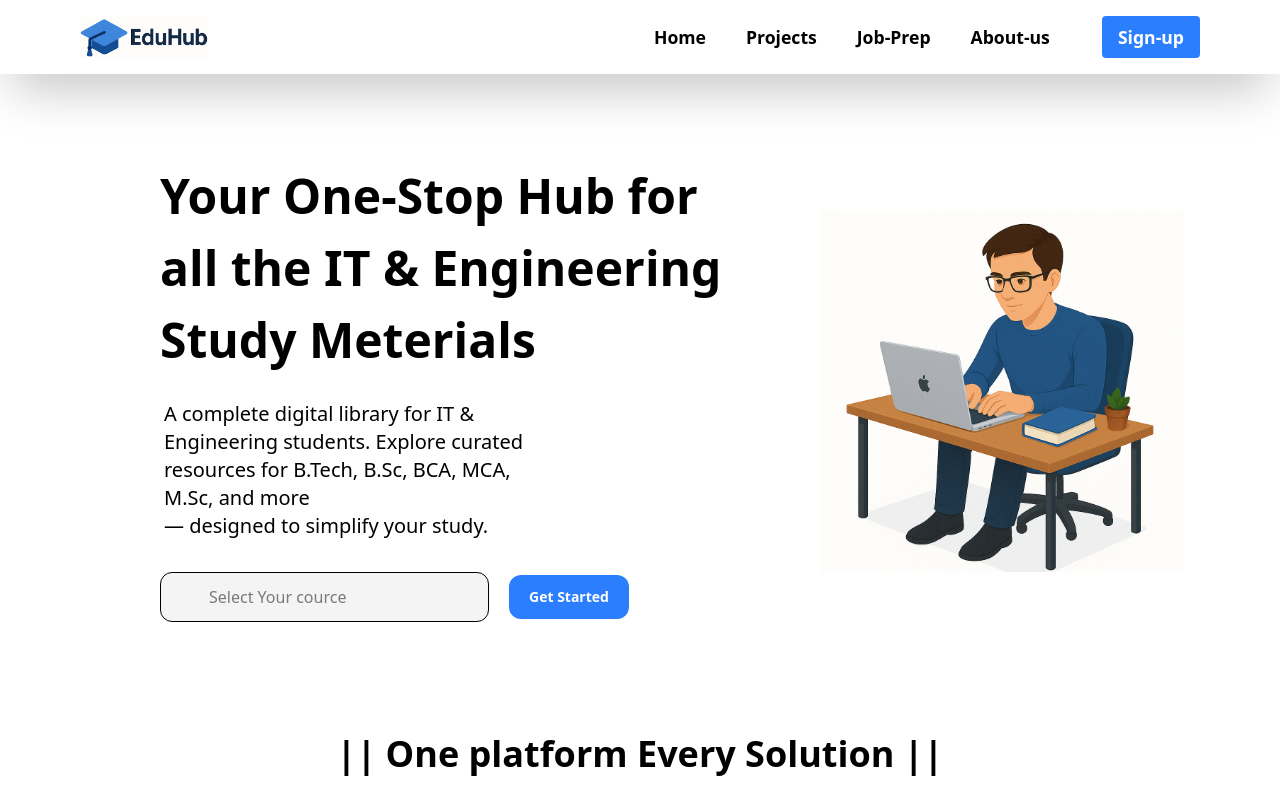
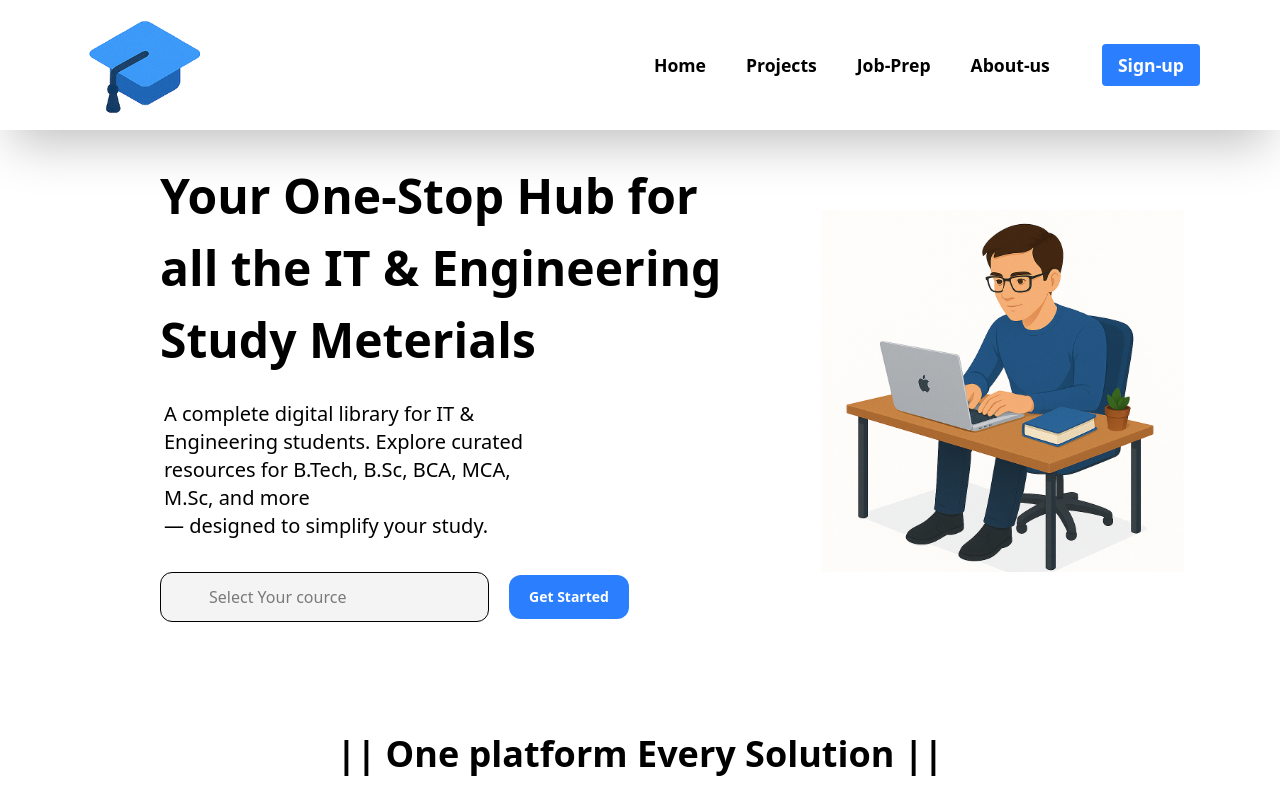
Before and after one commit to DevoloperAman/EduHub, a React (Vite) app: page / in a window 1280 px wide. Shown: the top 800 px of the page. Built offline with nearby package versions, Linux system fonts and the light colour scheme.

Commit message:
Updated images and fixed paths

```diff
--- a/src/Components/Navbar.jsx
+++ b/src/Components/Navbar.jsx
@@ -2,6 +2,7 @@
 import { Link } from "react-router-dom"
 import { useState } from "react"
 import { Menu, X } from "lucide-react" // You can install `lucide-react` or use any icon library
+import navlog from "../assets/fevicon.png" // Adjust the path as necessary
 
 function Navbar() {
     const [menuOpen, setMenuOpen] = useState(false)
@@ -12,7 +13,7 @@ function Navbar() {
 
                 {/* Logo */}
                 <div>
-                    <img className="w-28 md:w-32" src="src/assets/logoMain.png" alt="EduHub Logo" />
+                    <img className="w-28 md:w-32" src={navlog} alt="EduHub Logo" />
                 </div>
 
                 {/* Hamburger Menu (Mobile) */}
--- a/vite.config.js
+++ b/vite.config.js
@@ -5,5 +5,5 @@ import tailwindcss from '@tailwindcss/vite'
 // https://vite.dev/config/
 export default defineConfig({
   plugins: [react(),tailwindcss()],
-  base: "/EduHub/",
+  base: "/",
 })
```
